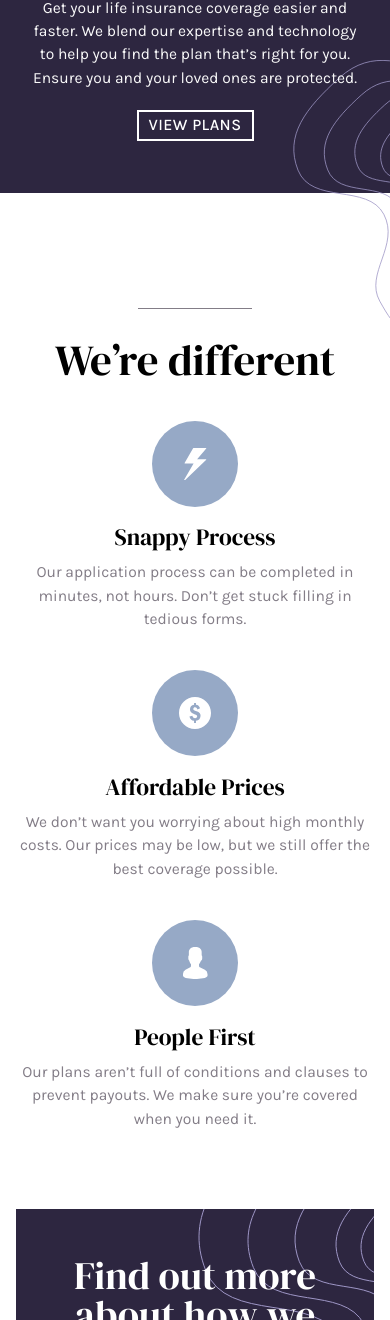
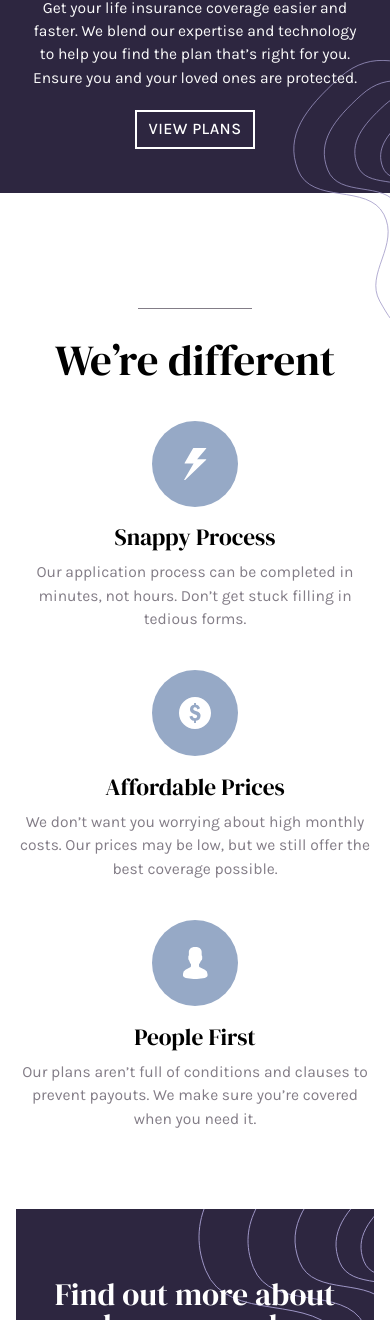
Before and after one commit to ChimiRinzin-HWR/Insure-Landing-Page, a plain HTML site: page index.html in a window 390 px wide. Shown: the part 680-2000 px from the top of the page. Drawn offline with Linux system fonts and the light colour scheme.

Commit message:
final commit 2

```diff
--- a/styles.css
+++ b/styles.css
@@ -171,8 +171,8 @@ main{
     background-color: var(--DarkViolet);
     h2{
         color: white;
-        font-size: clamp(1.5rem, 6vw, 3.6rem);
-        line-height: clamp(1.5rem, 6vw, 3.6rem);
+        font-size: clamp(1.5rem, 4.5vw, 3.6rem);
+        line-height: clamp(1.5rem, 5vw, 3.6rem);
         width: 50%;
     }
 }
@@ -420,8 +420,8 @@ footer{
         background-color: var(--DarkViolet);
         h2{
             color: white;
-            font-size: clamp(1.5rem, 10vw, 3.6rem);
-            line-height: clamp(1.5rem, 10vw, 3.6rem);
+            font-size: clamp(1.5rem, 8vw, 3.6rem);
+            line-height: clamp(1.5rem, 8vw, 3.6rem);
             width: 100%;
             margin: 0 0 8vw;
         }
@@ -433,8 +433,9 @@ footer{
         background-color: transparent;
         border: 2px solid white;
         color: white;
-        width: 30vw;
-        height: 8vw;
+        width: fit-content;
+        padding: 1.5vw 3vw;
+        height: fit-content;
         text-transform: uppercase;
         letter-spacing: 0.1vw;
         cursor: pointer;
```
